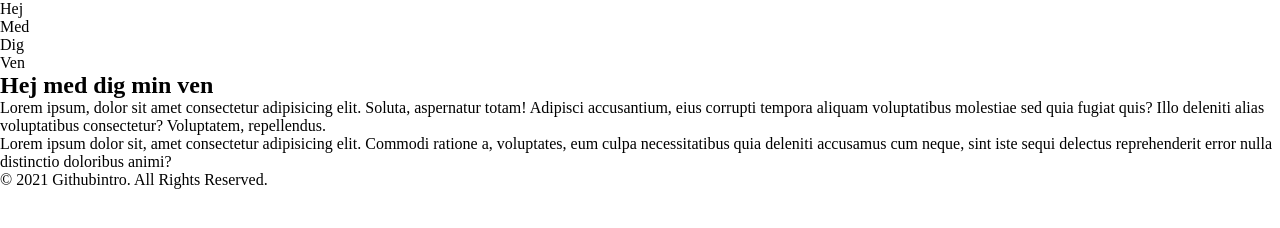
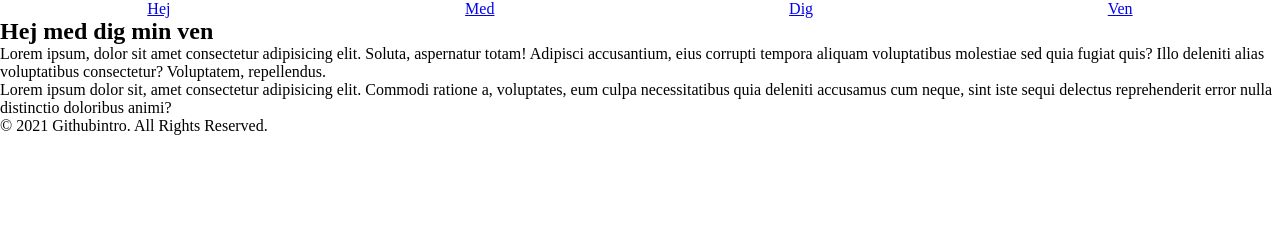
Before and after one commit to mohammadyousaf0/Githubintro, a plain HTML site: page index.html in a window 1280 px wide. Drawn offline with Linux system fonts and the light colour scheme.

Commit message:
Add assingment githubintro

```diff
--- a/index.html
+++ b/index.html
@@ -8,13 +8,14 @@
     <link rel="stylesheet" href="style.css">
 </head>
 <body>
+    <div id="wrapper"> <!-- start wrapper -->
     <header>
         <nav>
             <ul>
-                <li>Hej</li>
-                <li>Med</li>
-                <li>Dig</li>
-                <li>Ven</li>
+                <li><a href="#">Hej</a></li>
+                <li><a href="#">Med</a></li>
+                <li><a href="#">Dig</a></li>
+                <li><a href="#">Ven</a></li>
             </ul>
         </nav>
     </header>
@@ -31,6 +32,6 @@
     <footer>
         <p>© 2021 Githubintro. All Rights Reserved.</p>
     </footer>
-
+    </div> <!-- end wrapper -->
 </body>
 </html>
--- a/style.css
+++ b/style.css
@@ -3,3 +3,15 @@
     padding: 0;
     box-sizing: border-box;
 }
+
+header nav ul {
+    display: flex;
+    list-style: none;
+    margin: 0 auto;
+}
+
+header nav ul li {
+    text-align: center;
+    align-content: center;
+    margin: 0 auto;
+}
```
